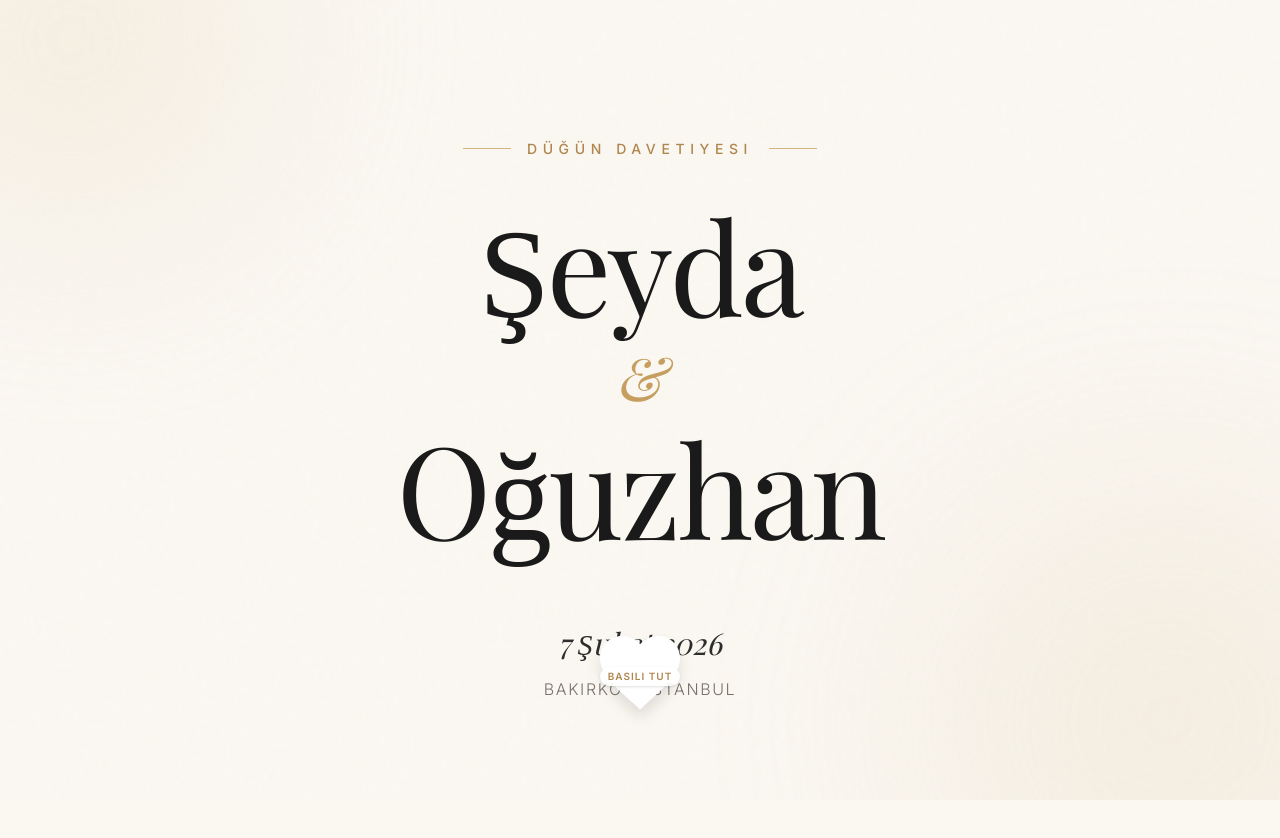
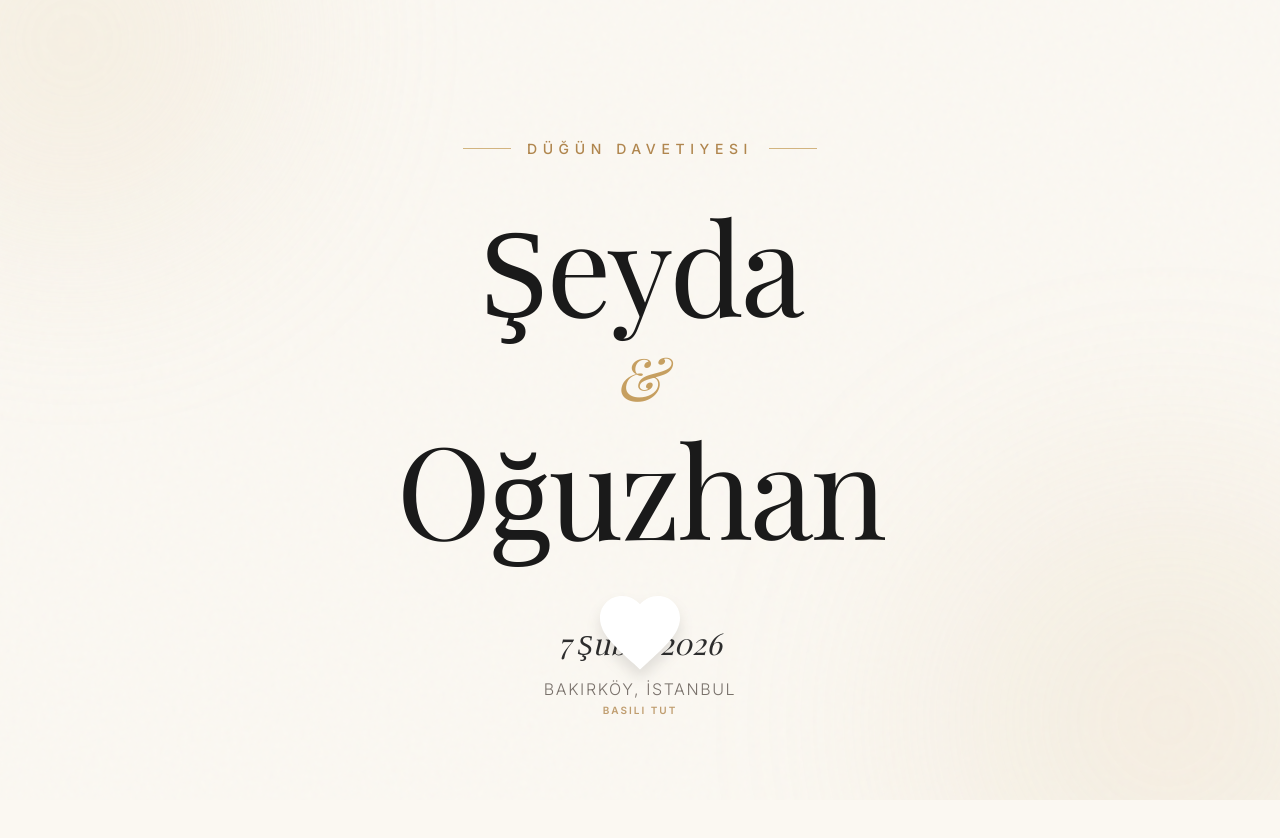
Before and after one commit to OgOz/SeydaOguzhanWedding, a React (Vite) app: page / in a window 1280 px wide. Shown: the top 838 px of the page. Built offline with nearby package versions, Linux system fonts and the light colour scheme; a web font is replaced by a local one.

Commit message:
fix: Resolve syntax error in HoldButton and refine heart interaction

```diff
--- a/src/components/HoldButton.tsx
+++ b/src/components/HoldButton.tsx
@@ -3,12 +3,13 @@ import { motion, useAnimation } from 'framer-motion';
 
 interface HoldButtonProps {
     onComplete: () => void;
-    className?: string; // Added back className prop as it might be passed
+    className?: string;
 }
 
 export const HoldButton: React.FC<HoldButtonProps> = ({ onComplete, className }) => {
     const [isExploding, setIsExploding] = useState(false);
-    const controls = useAnimation();
+    const fillControls = useAnimation();
+    const scaleControls = useAnimation();
     const overlayControls = useAnimation();
 
     const HOLD_DURATION = 1.5; // seconds
@@ -16,9 +17,15 @@ export const HoldButton: React.FC<HoldButtonProps> = ({ onComplete, className })
     const handleStart = async () => {
         if (isExploding) return;
 
-        // Start pulsing/growing
-        await controls.start({
-            scale: 1.5,
+        // Stop idle growing/pulsing
+        scaleControls.stop();
+
+        // Scale up slightly to show feedback
+        scaleControls.start({ scale: 1.1, transition: { duration: 0.2 } });
+
+        // Start filling the heart
+        await fillControls.start({
+            height: "100%",
             transition: { duration: HOLD_DURATION, ease: "linear" }
         });
 
@@ -28,15 +35,23 @@ export const HoldButton: React.FC<HoldButtonProps> = ({ onComplete, className })
 
     const handleCancel = () => {
         if (isExploding) return;
-        controls.stop();
-        controls.start({ scale: 1, transition: { type: "spring", stiffness: 300, damping: 15 } });
+
+        // Reset fill
+        fillControls.stop();
+        fillControls.start({ height: "0%", transition: { duration: 0.2 } });
+
+        // Reset scale to idle pulse
+        scaleControls.start({
+            scale: [1, 1.05, 1],
+            transition: { repeat: Infinity, duration: 2, ease: "easeInOut" }
+        });
     };
 
     const triggerExplosion = async () => {
         setIsExploding(true);
 
-        // 1. Hide the button content instantly or animate it out
-        controls.start({ scale: 0, opacity: 0, transition: { duration: 0.2 } });
+        // 1. Hide the button content instantly
+        scaleControls.start({ scale: 0, opacity: 0, transition: { duration: 0.2 } });
 
         // 2. Expand overlay
         await overlayControls.start({
@@ -52,9 +67,23 @@ export const HoldButton: React.FC<HoldButtonProps> = ({ onComplete, className })
         await overlayControls.start({ opacity: 0, transition: { duration: 0.5, delay: 0.5 } });
         setIsExploding(false);
 
-        // Reset button
-        controls.set({ scale: 1, opacity: 1 });
+        // Reset button state after everything
+        fillControls.set({ height: "0%" });
+        scaleControls.set({ scale: 1, opacity: 1 });
+        // Restart idle animation
+        scaleControls.start({
+            scale: [1, 1.05, 1],
+            transition: { repeat: Infinity, duration: 2, ease: "easeInOut" }
+        });
     };
+
+    // Initial Pulse Animation
+    React.useEffect(() => {
+        scaleControls.start({
+            scale: [1, 1.05, 1],
+            transition: { repeat: Infinity, duration: 2, ease: "easeInOut" }
+        });
+    }, []);
 
     return (
         <>
@@ -65,29 +94,60 @@ export const HoldButton: React.FC<HoldButtonProps> = ({ onComplete, className })
                 className="fixed z-[9999] pointer-events-none bg-gold-400 w-20 h-20 rounded-full top-1/2 left-1/2 -translate-x-1/2 -translate-y-1/2 origin-center"
             />
 
+            <div className={`flex flex-col items-center gap-4 ${className}`}>
                 <motion.button
-                className={`relative flex items-center justify-center w-24 h-24 touch-none select-none outline-none cursor-pointer ${className}`}
+                    className="relative w-24 h-24 touch-none select-none outline-none cursor-pointer"
                     onPointerDown={handleStart}
                     onPointerUp={handleCancel}
-                onPointerLeave={handleCancel} // Cancel if finger slides off
-                animate={controls}
-                whileTap={{ scale: 1.1 }} // Instant feedback before the slow grow
+                    onPointerLeave={handleCancel}
+                    animate={scaleControls}
                 >
-                {/* Heart Shape Background */}
-                <div className="absolute inset-0 text-white drop-shadow-xl filter">
-                    <svg viewBox="0 0 24 24" className="w-full h-full fill-current">
+                    {/* Heart Shape Container */}
+                    <div className="relative w-full h-full drop-shadow-xl filter">
+                        {/* 1. Background Heart (White/Empty) */}
+                        <svg viewBox="0 0 24 24" className="absolute inset-0 w-full h-full text-white fill-current">
                             <path d="M12 21.35l-1.45-1.32C5.4 15.36 2 12.28 2 8.5 2 5.42 4.42 3 7.5 3c1.74 0 3.41.81 4.5 2.09C13.09 3.81 14.76 3 16.5 3 19.58 3 22 5.42 22 8.5c0 3.78-3.4 6.86-8.55 11.54L12 21.35z" />
                         </svg>
+
+                        {/* 2. Filling Heart (Gold) - Masked */}
+                        <div className="absolute inset-0 overflow-hidden">
+                            {/* The Gold Fill Layer */}
+                            <motion.div
+                                initial={{ height: "0%" }}
+                                animate={fillControls}
+                                className="absolute bottom-0 w-full bg-gold-400"
+                                style={{ zIndex: 1 }}
+                            />
+                            {/* Masking SVG - We use mix-blend-mode or clip-path for cleaner effect.
+                         For simplicity in this setup, let's use clip-path if possible or just use the same SVG with color above
+                         Actually, masking via CSS clip-path for an SVG shape is tricky without defining a clipPath ID.
+                         Alternate approach: The 'gold' layer is just a div, and we mask it with the Heart SVG.
+                      */}
+                            <svg viewBox="0 0 24 24" className="absolute inset-0 w-full h-full pointer-events-none" style={{ position: 'absolute' }}>
+                                <defs>
+                                    <clipPath id="heartClip">
+                                        <path d="M12 21.35l-1.45-1.32C5.4 15.36 2 12.28 2 8.5 2 5.42 4.42 3 7.5 3c1.74 0 3.41.81 4.5 2.09C13.09 3.81 14.76 3 16.5 3 19.58 3 22 5.42 22 8.5c0 3.78-3.4 6.86-8.55 11.54L12 21.35z" />
+                                    </clipPath>
+                                </defs>
+                            </svg>
+                            {/* Re-render fill inside the clip */}
+                            <motion.div
+                                initial={{ height: "0%" }}
+                                animate={fillControls}
+                                className="absolute bottom-0 left-0 w-full bg-gold-400"
+                                style={{ clipPath: "url(#heartClip)", height: "0%" }}
+                            />
                         </div>
+                    </div>
+                </motion.button>
 
-                {/* Label */}
-                <div className="relative z-10 flex flex-col items-center pt-2">
-                    <span className="text-[10px] uppercase font-bold tracking-widest text-gold-600 bg-white/90 px-2 py-0.5 rounded-full shadow-sm">
+                {/* Label Moved Below */}
+                <div className="relative z-10 text-center pointer-events-none">
+                    <span className="text-[10px] uppercase font-bold tracking-[0.2em] text-gold-600/80">
                         Basılı Tut
                     </span>
                 </div>
-
-            </motion.button>
+            </div>
         </>
     );
 };
```
Lines whose indentation alone changed are shown as unchanged.
